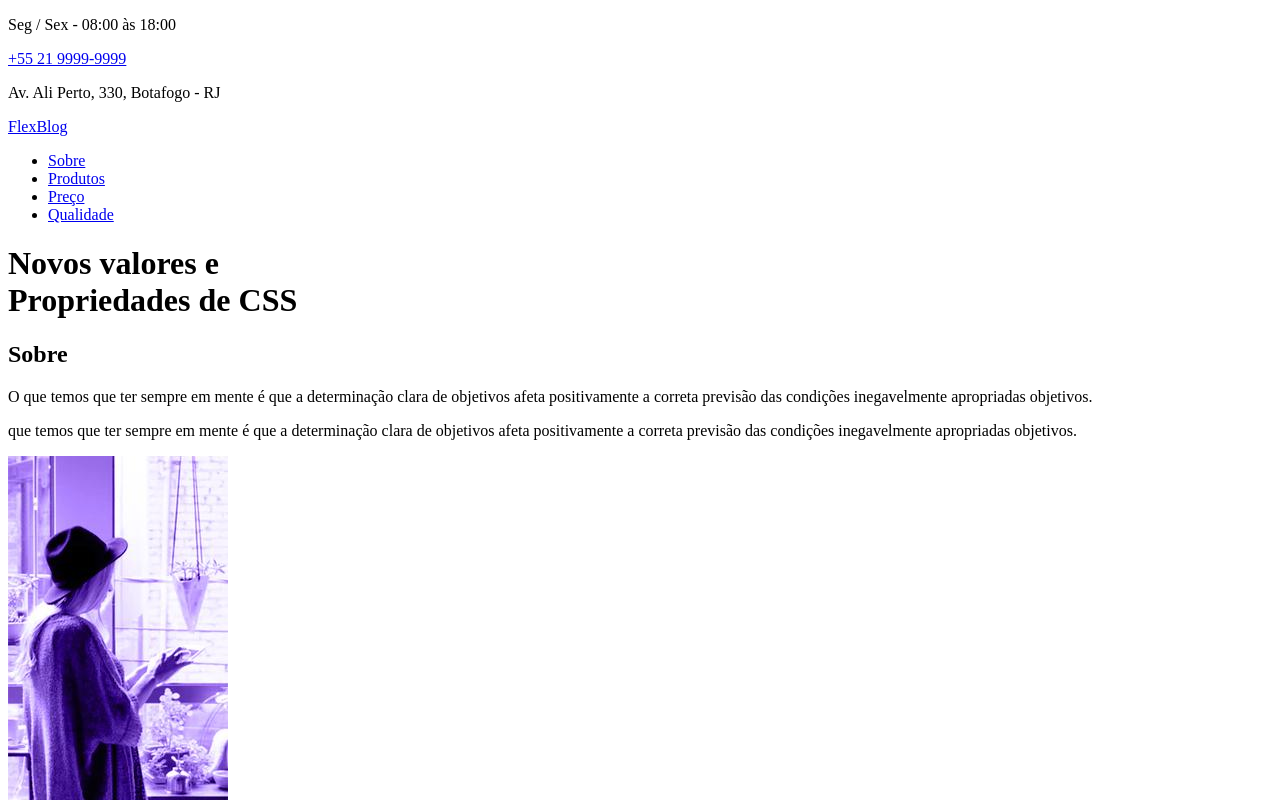
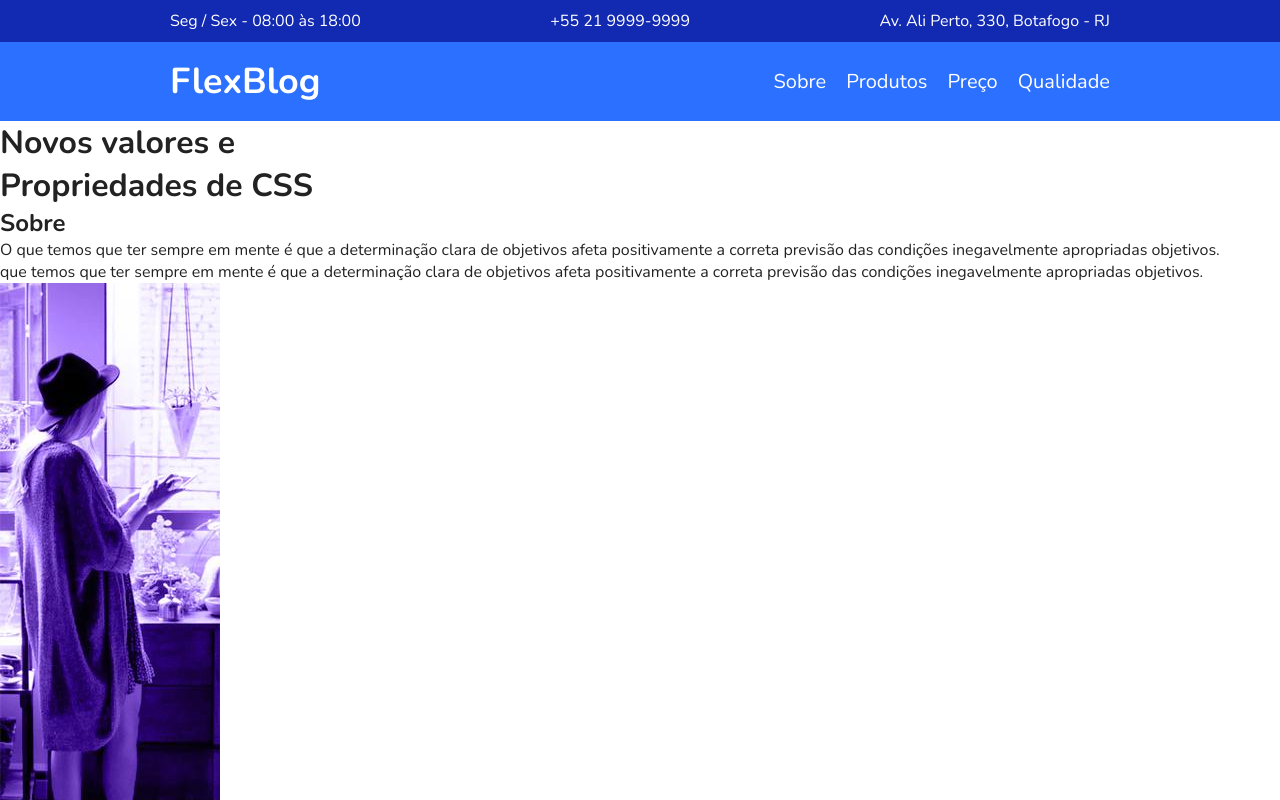
Before and after one commit to DyegoIthalo/Flexblog, a plain HTML site: page index.html in a window 1280 px wide. Shown: the top 800 px of the page. Drawn offline with nearby package versions, Linux system fonts and the light colour scheme.

Commit message:
inserindo menu

```diff
--- /dev/null
+++ b/css/global/global.css
@@ -0,0 +1,32 @@
+body,
+h1,
+h2,
+p,
+ul,
+li,
+a {
+  margin: 0px;
+  padding: 0px;
+}
+
+body {
+  font-family: "Nunito", Arial, Helvetica, sans-serif;
+  color: #222222;
+}
+
+ul {
+  list-style: none;
+}
+
+a {
+  text-decoration: none;
+}
+
+img {
+  display: block;
+  max-width: 100%;
+}
+
+* {
+  box-sizing: border-box;
+}
--- /dev/null
+++ b/css/global/header.css
@@ -0,0 +1,64 @@
+.superinfo-bg {
+  background-color: #122ab2;
+  color: #ffffff;
+}
+
+.superinfo {
+  max-width: 960px;
+  margin: 0 auto;
+  display: flex;
+  justify-content: space-between;
+  flex-wrap: wrap;
+  padding-top: 10px;
+}
+
+.superinfo p,
+.superinfo a {
+  margin: 0 10px 10px 10px;
+}
+
+.superinfo a {
+  color: #ffffff;
+}
+
+/* Header Menu */
+.menu-bg {
+  background: #2c70ff;
+}
+
+.menu {
+  max-width: 960px;
+  margin: 0 auto;
+  padding: 15px 0;
+  display: flex;
+  flex-wrap: wrap;
+  justify-content: space-between;
+  align-items: center;
+}
+
+.menu a {
+  color: #ffffff;
+}
+
+.menu-logo {
+  font-size: 2.25rem;
+  font-weight: bold;
+  margin: 0 10px;
+}
+
+.menu-nav ul {
+  display: flex;
+  flex-wrap: wrap;
+}
+
+.menu-nav a {
+  font-size: 1.25rem;
+  display: block;
+  padding: 10px;
+}
+
+.menu-nav a:hover {
+  background-color: #122ab2;
+  color: #ffffff;
+  border-radius: 4px;
+}
--- a/css/style.css
+++ b/css/style.css
@@ -0,0 +1,2 @@
+@import "./global/global.css";
+@import "./global/header.css";
--- a/index.html
+++ b/index.html
@@ -26,7 +26,7 @@
       <div class="menu-logo">
         <a href="./">FlexBlog</a>
       </div>
-      <nav>
+      <nav class="menu-nav">
         <ul>
           <li><a href="#sobre">Sobre</a></li>
           <li><a href="#produtos">Produtos</a></li>
```
